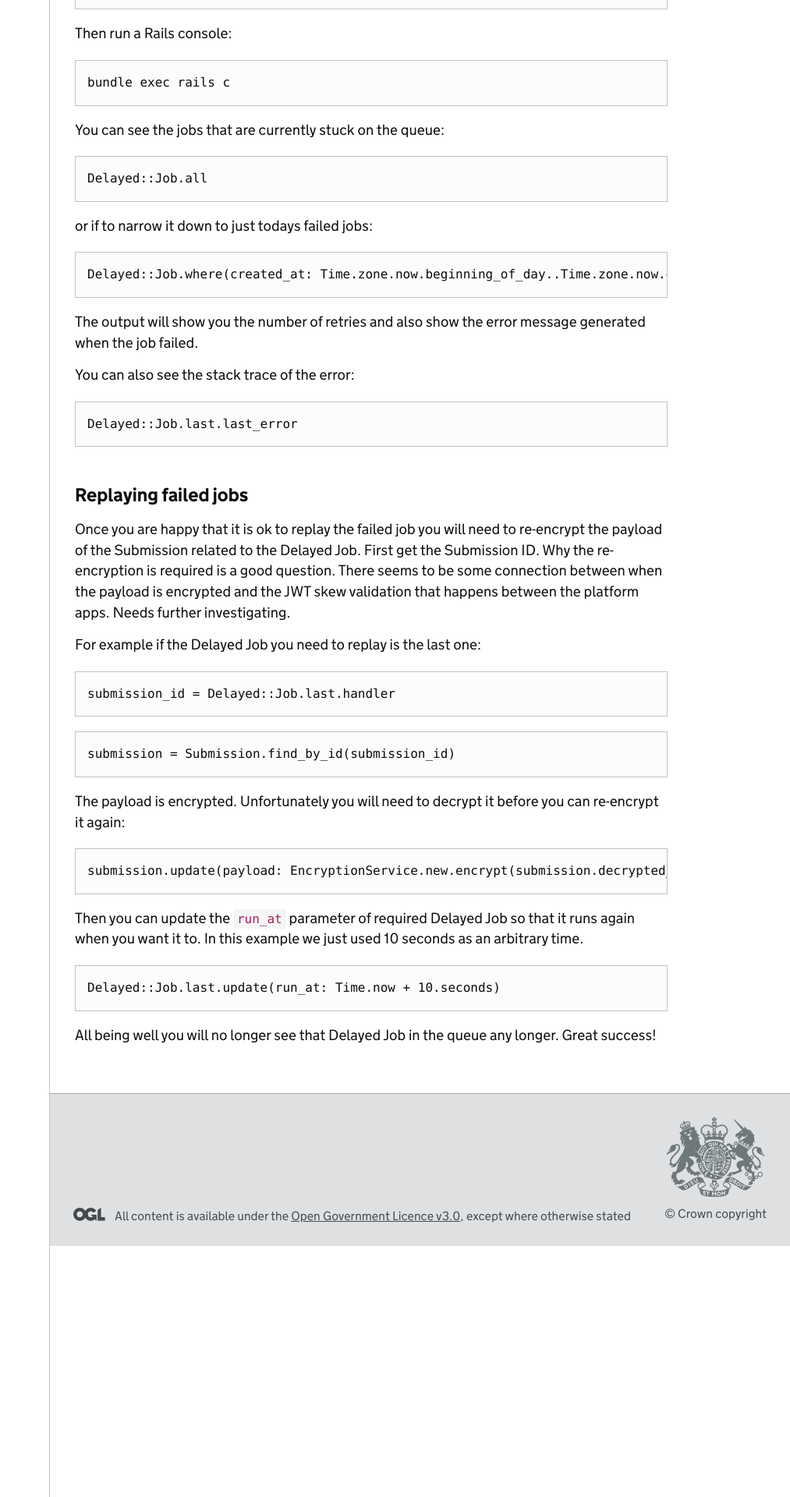
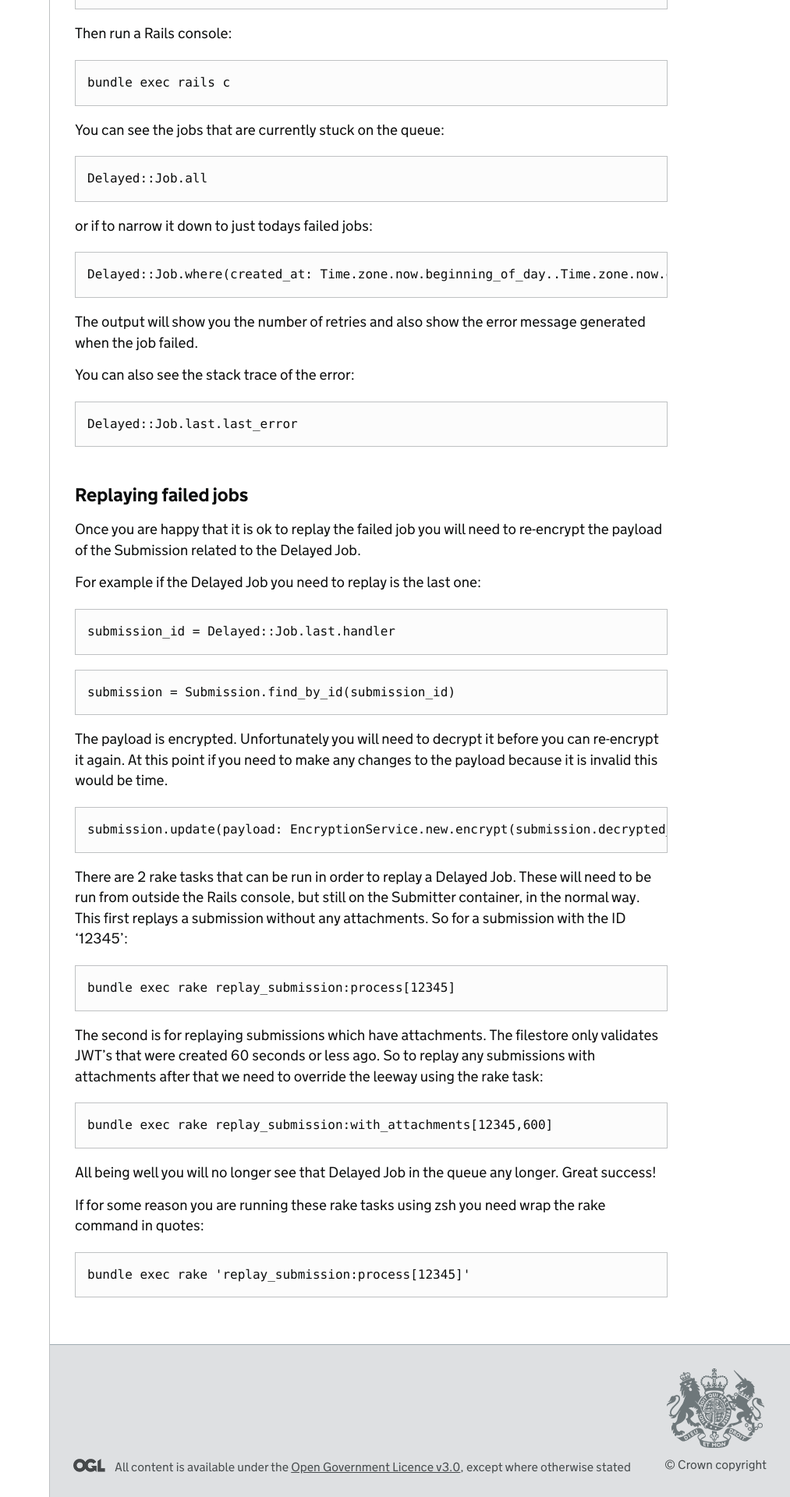
Before and after one commit to ministryofjustice/fb-guide-and-runbook, a Jekyll site: the page built from troubleshooting/find-a-failed-submission.md, in a window 1280 px wide. Shown: the part 1245-3165 px from the top of the page at 78% size, without its empty margins (267-1280 px from the left). Built offline with Jekyll 4.4.1, drawn with Linux system fonts in a browser that asks for light colours; our own code applies the rules of GitHub Pages for plain Markdown files.

Commit message:
Add guide for using rake tasks to replay failed submissions
We added a couple of rake tasks to make replaying of failed submissions
a little easier. Document how to use them.

```diff
--- a/troubleshooting/find-a-failed-submission.md
+++ b/troubleshooting/find-a-failed-submission.md
@@ -62,7 +62,7 @@ Delayed::Job.last.last_error
 
 ### Replaying failed jobs
 
-Once you are happy that it is ok to replay the failed job you will need to re-encrypt the payload of the Submission related to the Delayed Job. First get the Submission ID. Why the re-encryption is required is a good question. There seems to be some connection between when the payload is encrypted and the JWT skew validation that happens between the platform apps. Needs further investigating.
+Once you are happy that it is ok to replay the failed job you will need to re-encrypt the payload of the Submission related to the Delayed Job.
 
 For example if the Delayed Job you need to replay is the last one:
 
@@ -74,16 +74,28 @@ submission_id = Delayed::Job.last.handler
 submission = Submission.find_by_id(submission_id)
 ~~~~~~~~
 
-The payload is encrypted. Unfortunately you will need to decrypt it before you can re-encrypt it again:
+The payload is encrypted. Unfortunately you will need to decrypt it before you can re-encrypt it again. At this point if you need to make any changes to the payload because it is invalid this would be time.
 
 ~~~~~~~~
 submission.update(payload: EncryptionService.new.encrypt(submission.decrypted_payload))
 ~~~~~~~~
 
-Then you can update the `run_at` parameter of required Delayed Job so that it runs again when you want it to. In this example we just used 10 seconds as an arbitrary time.
+There are 2 rake tasks that can be run in order to replay a Delayed Job. These will need to be run from outside the Rails console, but still on the Submitter container, in the normal way. This first replays a submission without any attachments. So for a submission with the ID '12345':
 
 ~~~~~~~~
-Delayed::Job.last.update(run_at: Time.now + 10.seconds)
+bundle exec rake replay_submission:process[12345]
+~~~~~~~~
+
+The second is for replaying submissions which have attachments. The filestore only validates JWT's that were created 60 seconds or less ago. So to replay any submissions with attachments after that we need to override the leeway using the rake task:
+
+~~~~~~~~
+bundle exec rake replay_submission:with_attachments[12345,600]
 ~~~~~~~~
 
 All being well you will no longer see that Delayed Job in the queue any longer. Great success!
+
+If for some reason you are running these rake tasks using zsh you need wrap the rake command in quotes:
+
+~~~~~~~~
+bundle exec rake 'replay_submission:process[12345]'
+~~~~~~~~
```
